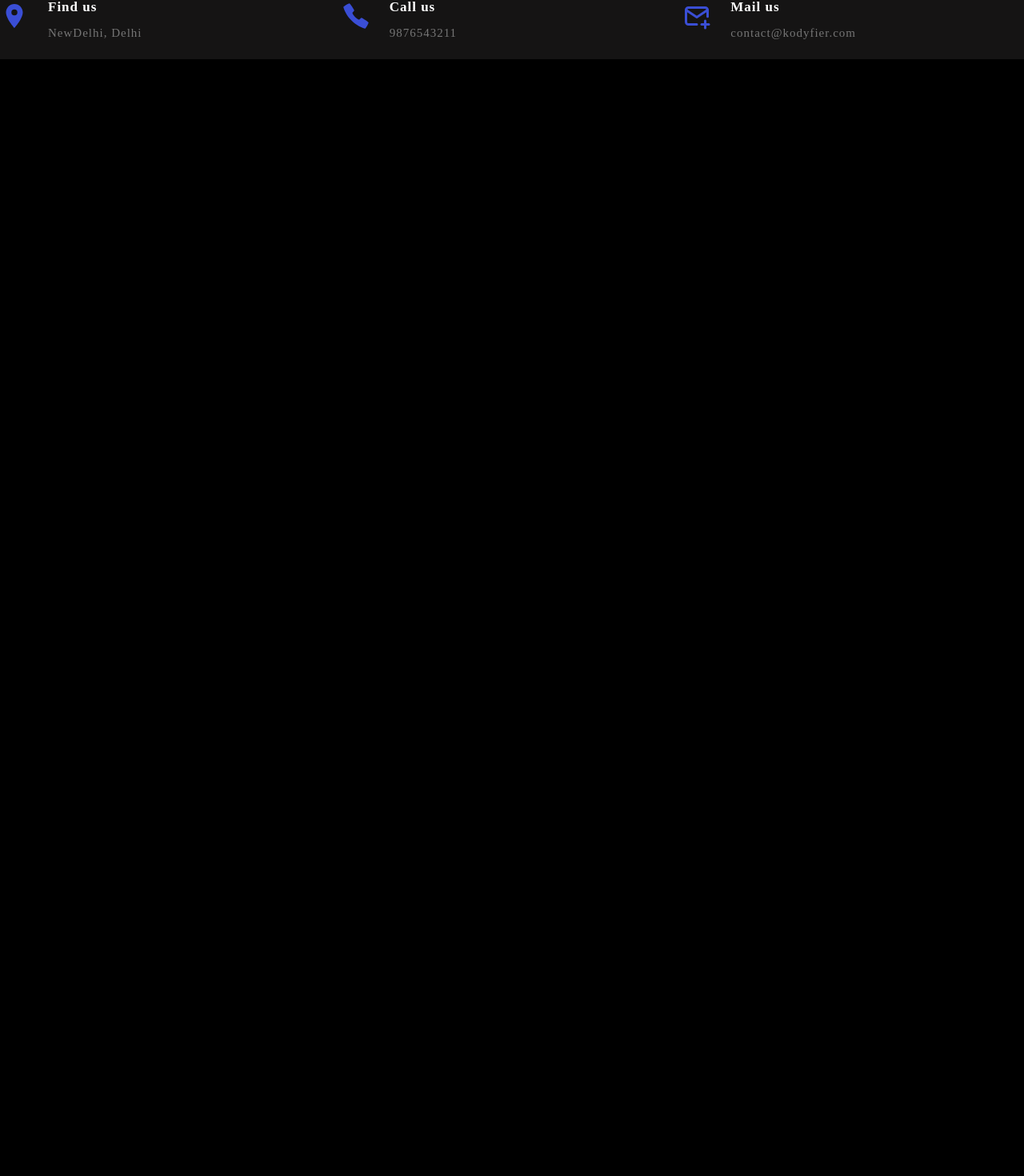
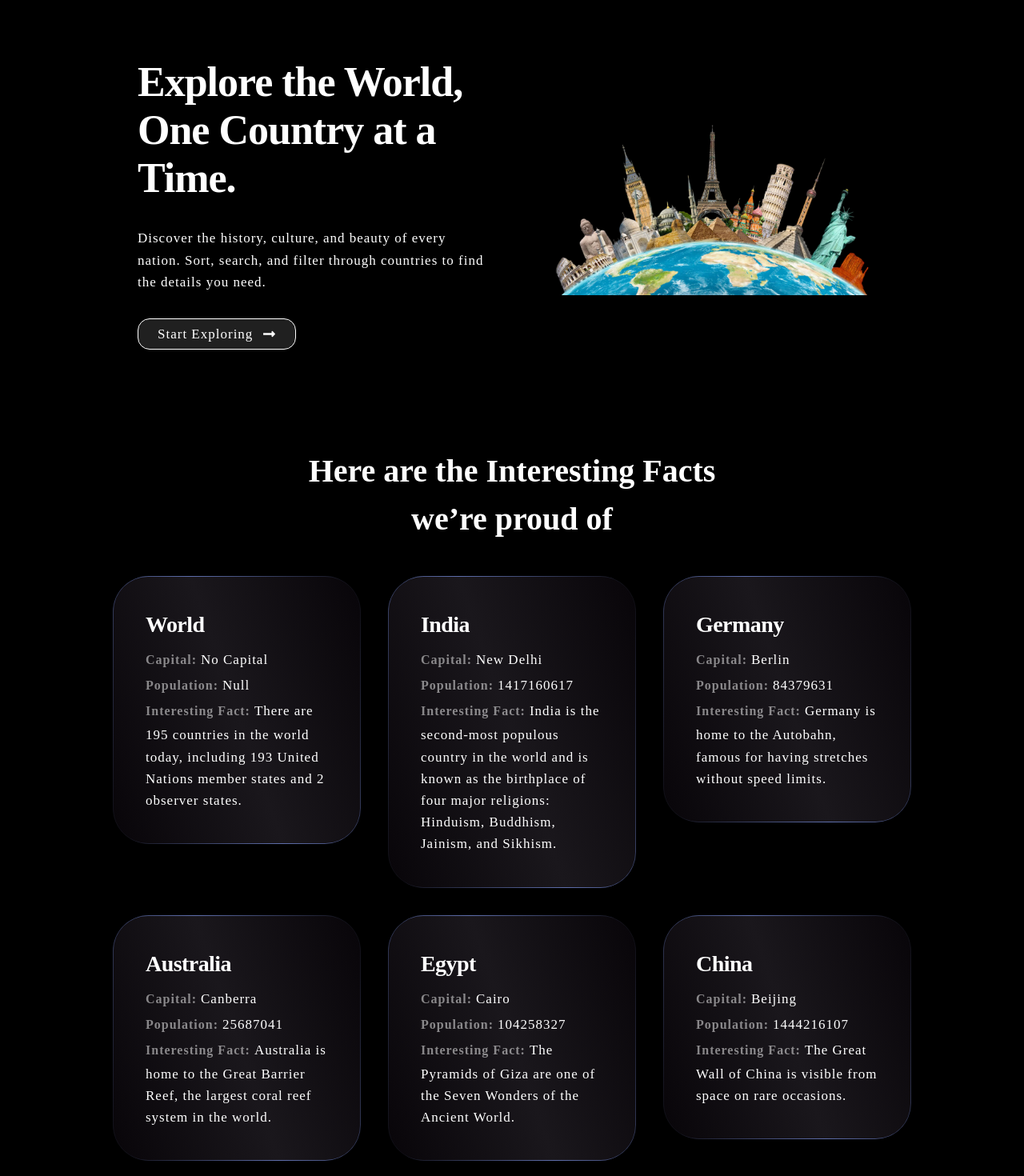
Before and after one commit to shubhamshri25/AtlasHub, a React (Vite) app: page / in a window 1280 px wide. Shown: the part 149-1619 px from the top of the page at 80% size. Before the commit the page ends 800 px from the top, so only its background shows below. Built offline with nearby package versions, Linux system fonts and the light colour scheme.

Commit message:
heroSection and about

```diff
--- a/src/App.css
+++ b/src/App.css
@@ -77,7 +77,7 @@ button {
 /* Layout  */
 
 .container {
-  max-width: 140rem;
+  max-width: 100rem;
   margin: auto;
 }
 
@@ -120,7 +120,6 @@ header {
 nav ul {
   display: flex;
   justify-content: flex-end;
-  /* background-color: yellow; */
   gap: 3.2rem;
   color: #fff;
 
@@ -212,7 +211,7 @@ nav ul {
 /* About Section  */
 
 .section-about {
-  margin: 0 auto 9rem auto;
+  margin: 1rem auto 9rem auto;
 }
 
 .gradient-cards {
--- /dev/null
+++ b/src/components/ui/HeroSection.jsx
@@ -0,0 +1,29 @@
+import { FaLongArrowAltRight } from "react-icons/fa";
+
+export const HeroSection = () => {
+  return (
+    <main className="hero-section main">
+      <div className="container grid grid-two-cols">
+        <div className="hero-content">
+          <h1 className="heading-xl">
+            Explore the World, One Country at a Time.
+          </h1>
+          <p className="paragraph">
+            Discover the history, culture, and beauty of every nation. Sort,
+            search, and filter through countries to find the details you need.
+          </p>
+          <button className="btn btn-darken btn-inline bg-white-box">
+            Start Exploring <FaLongArrowAltRight />
+          </button>
+        </div>
+        <div className="hero-image">
+          <img
+            src="/images/world.png"
+            alt="world is beauty"
+            className="banner-image"
+          />
+        </div>
+      </div>
+    </main>
+  );
+};
--- a/src/pages/About.jsx
+++ b/src/pages/About.jsx
@@ -1,5 +1,41 @@
+import countryFacts from "../api/countryData.json";
+
 const About = () => {
-  return <h1>About</h1>;
+  return (
+    <section className="section-about container">
+      <h2 className="container-title">
+        Here are the Interesting Facts
+        <br />
+        we’re proud of
+      </h2>
+
+      <div className="gradient-cards">
+        {countryFacts.map((country) => {
+          const { id, countryName, capital, population, interestingFact } =
+            country;
+          return (
+            <div className="card" key={id}>
+              <div className="container-card bg-blue-box">
+                <p className="card-title"> {countryName}</p>
+                <p>
+                  <span className="card-description"> Capital: </span>
+                  {capital}
+                </p>
+                <p>
+                  <span className="card-description"> Population: </span>
+                  {population}
+                </p>
+                <p>
+                  <span className="card-description"> Interesting Fact: </span>
+                  {interestingFact}
+                </p>
+              </div>
+            </div>
+          );
+        })}
+      </div>
+    </section>
+  );
 };
 
 export default About;
--- a/src/pages/Home.jsx
+++ b/src/pages/Home.jsx
@@ -1,5 +1,13 @@
+import { HeroSection } from "../components/ui/HeroSection";
+import About from "./About";
+
 const Home = () => {
-  return <h1>Home</h1>;
+  return (
+    <>
+      <HeroSection />
+      <About />
+    </>
+  );
 };
 
 export default Home;
```
